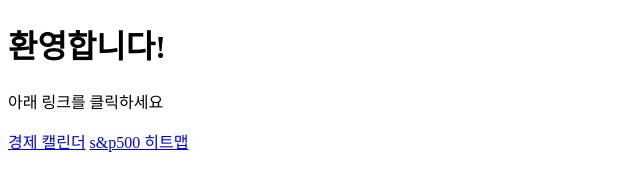
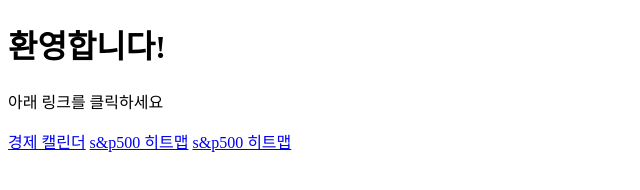
Before and after one commit to GoookBab/Economic-Calendar, a plain HTML site: page index.html in a window 1280 px wide. Shown: the whole page, without its empty margins (0-640 px from the left). Drawn offline with Linux system fonts and the light colour scheme.

Commit message:
Update index.html

```diff
--- a/index.html
+++ b/index.html
@@ -12,6 +12,7 @@
     <p>
         <a href="economic-calander.html">경제 캘린더</a>
         <a href="sp500-heatmap.html">s&p500 히트맵</a>
+        <a href="forex-cross-rates.html">s&p500 히트맵</a>
     </p>
 
 </body>
```
